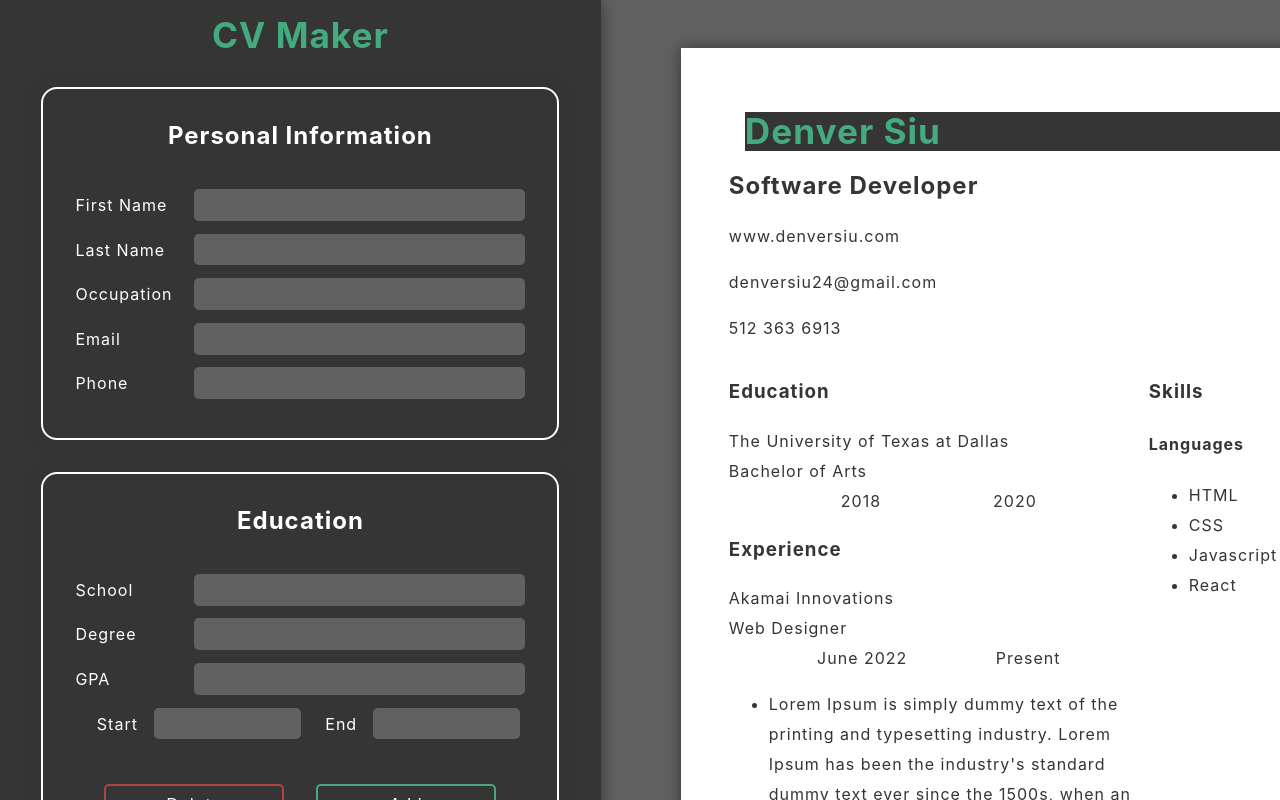
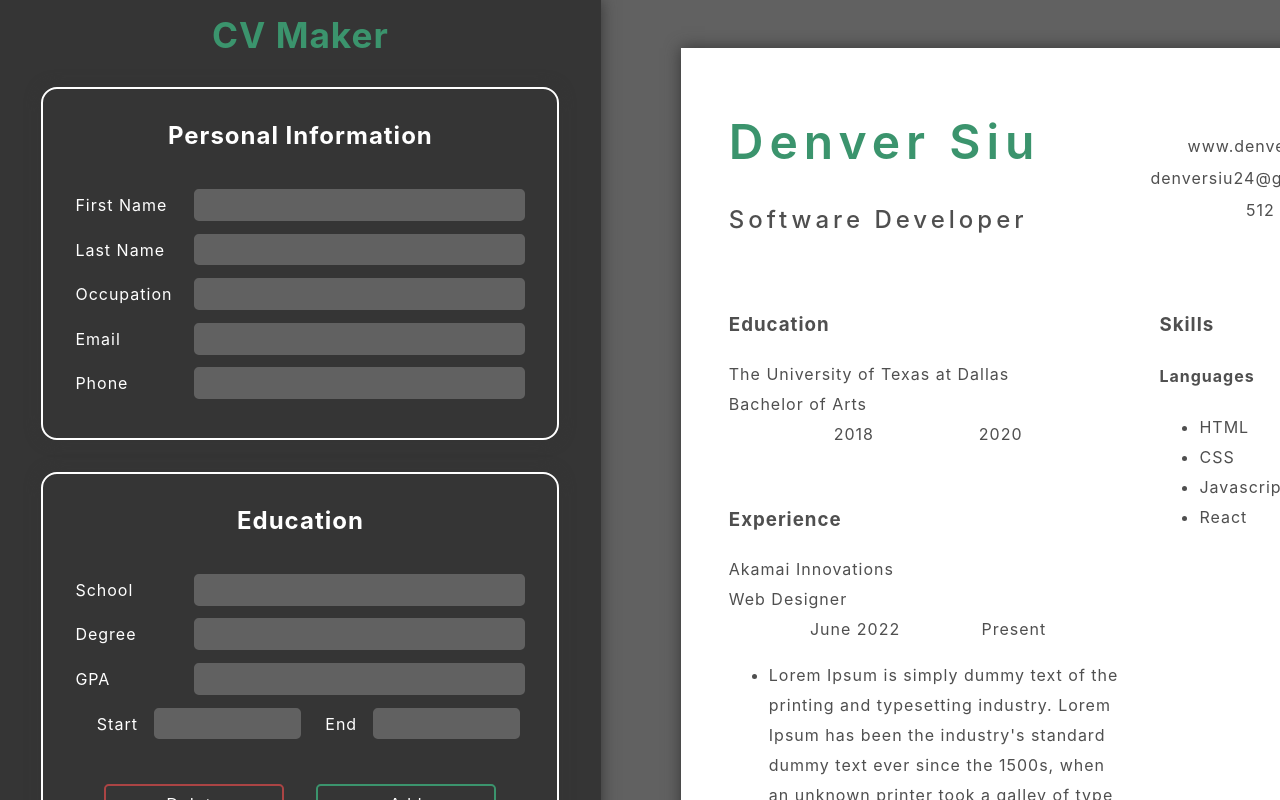
Before and after one commit to dpsiu/CV-Application, a React (Vite) app: page / in a window 1280 px wide. Shown: the top 800 px of the page. Built offline with nearby package versions, Linux system fonts and the light colour scheme.

Commit message:
Add styles - bio preview

```diff
--- a/src/index.css
+++ b/src/index.css
@@ -6,9 +6,10 @@
   /* color-scheme: light dark; */
   color: rgba(255, 255, 255, 0.87);
   --color-light: white;
-  --color-dark:#353535;
+  --color-dark:rgb(53, 53, 53);
+  --color-dark-medium:rgb(79, 79, 79);
   --color-grey: rgb(97, 97, 97);
-  --color-main: #44ab7f;
+  --color-main: #3b946d;
   --color-main-light: #3a7c60;
   --color-red: #ab4444;
 }
@@ -230,7 +231,7 @@ button {
 }
 
 .cvPreview {
-  color: var(--color-dark);
+  color: var(--color-dark-medium);
 
   padding: 3rem;
   background-color: var(--color-light);
@@ -243,11 +244,51 @@ button {
   display: grid;
   grid-template-columns: 2fr 1fr;
   grid-template-rows: 1fr 1fr 3fr;
+  grid-gap: 2rem;
 }
+
+/* Bio preview */
 
 .bioPreview{
   grid-column: 1/3;
   grid-row: 1/1;
+
+  display: flex;
+  justify-content: space-between;
+}
+
+.nameTitle {
+  flex-grow: .7;
+  display: flex;
+  flex-direction: column;
+  justify-content: center;
+}
+
+.nameTitle h1 {
+  margin: 1rem 0px;
+  font-size: 3rem;
+  font-weight: 600;
+  background-color:var(--color-light);
+  letter-spacing: 6px;
+}
+
+.nameTitle h2 {
+  color: var(--color-dark-medium);
+  letter-spacing: 4px;
+  font-weight: 500;
+}
+
+.contactInfo {
+  text-align: right;
+  display: flex;
+  flex-direction: column;
+  justify-content: center;
+  align-content: center;
+}
+
+.contactInfo p {
+  margin: 1px 0px;
+
 }
 
 .educationPreview{
```
